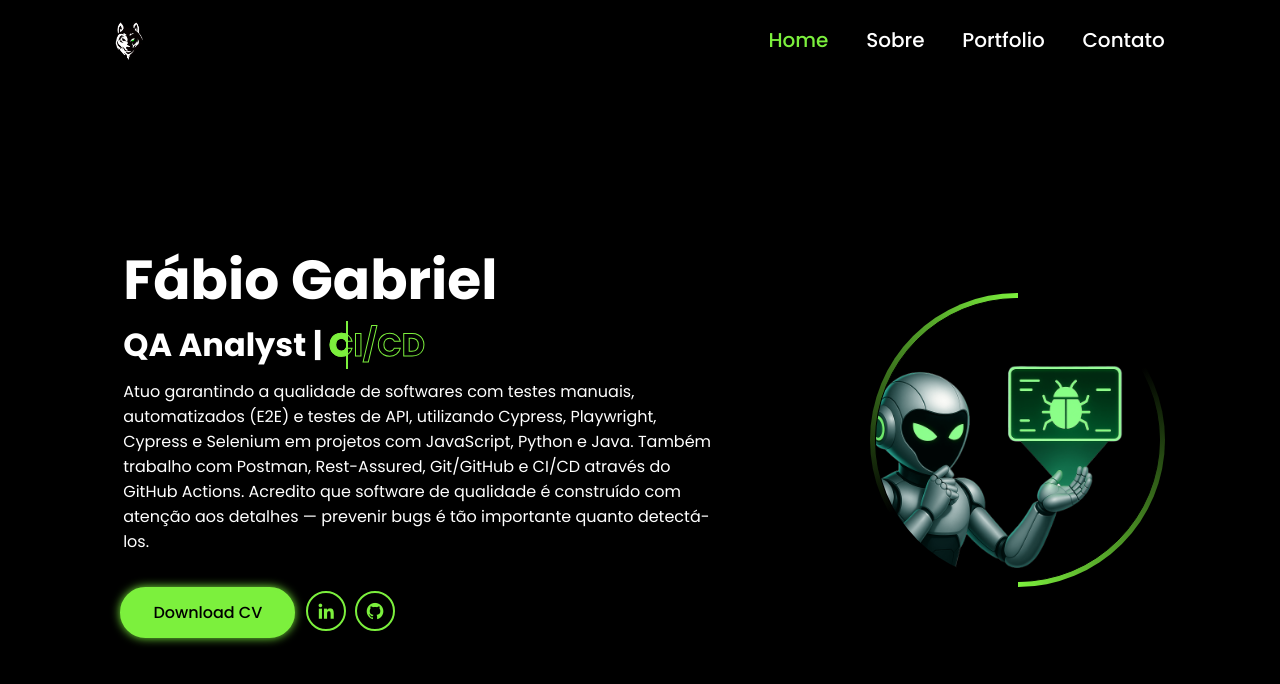
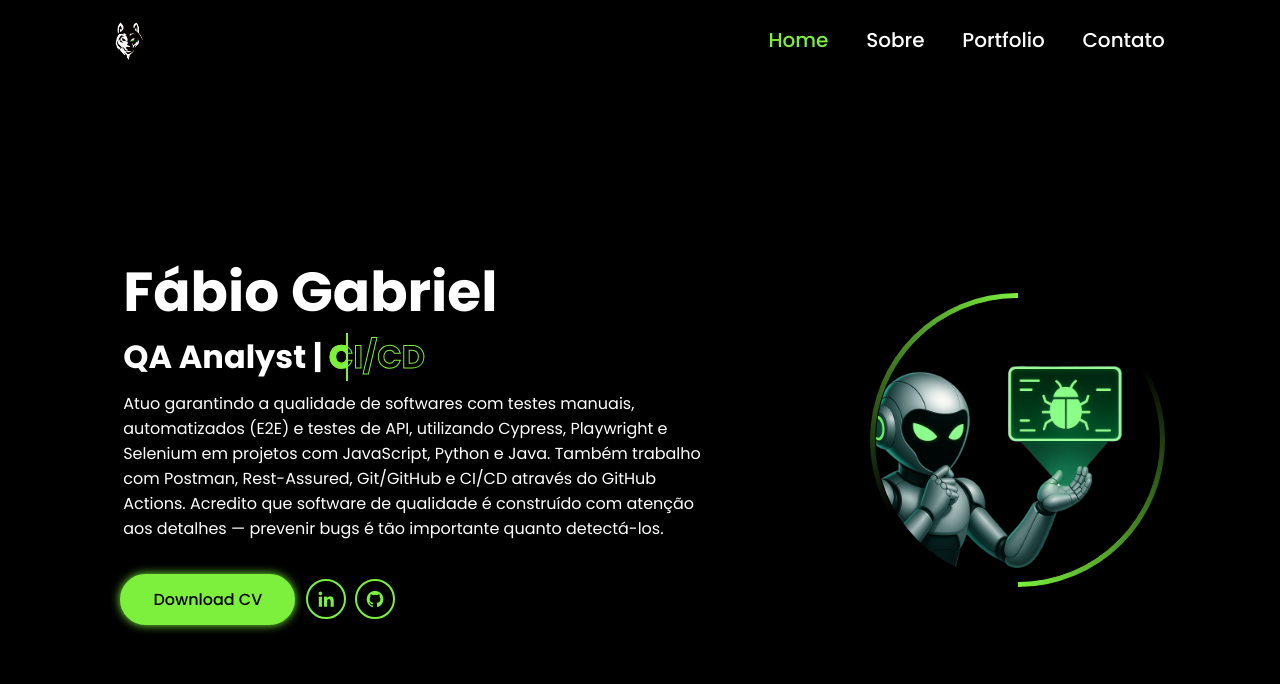
Before and after one commit to FabioGVL/fabiogvl.github.io, a plain HTML site: page index.html in a window 1280 px wide. Drawn offline with nearby package versions, Linux system fonts and the light colour scheme.

Commit message:
portfolio

```diff
--- a/index.html
+++ b/index.html
@@ -45,7 +45,7 @@
                     <span style="--i:1" ; data-text="Playwright">Playwright</span>
                     <span style="--i:0" ; data-text="Cypress">Cypress</span>
             </h2>
-            <p>Atuo garantindo a qualidade de softwares com testes manuais, automatizados (E2E) e testes de API, utilizando Cypress, Playwright, Cypress e Selenium em projetos com JavaScript, Python e Java. Também trabalho com Postman, Rest-Assured, Git/GitHub e CI/CD através do GitHub Actions.
+            <p>Atuo garantindo a qualidade de softwares com testes manuais, automatizados (E2E) e testes de API, utilizando Cypress, Playwright e Selenium em projetos com JavaScript, Python e Java. Também trabalho com Postman, Rest-Assured, Git/GitHub e CI/CD através do GitHub Actions.
                 Acredito que software de qualidade é construído com atenção aos detalhes — prevenir bugs é tão importante quanto detectá-los.</p>
                 <div class="btn-sci">
                     <a href="docs/QA - Fábio Gabriel Vieira Lima.pdf" class="btn">Download CV</a>
```
